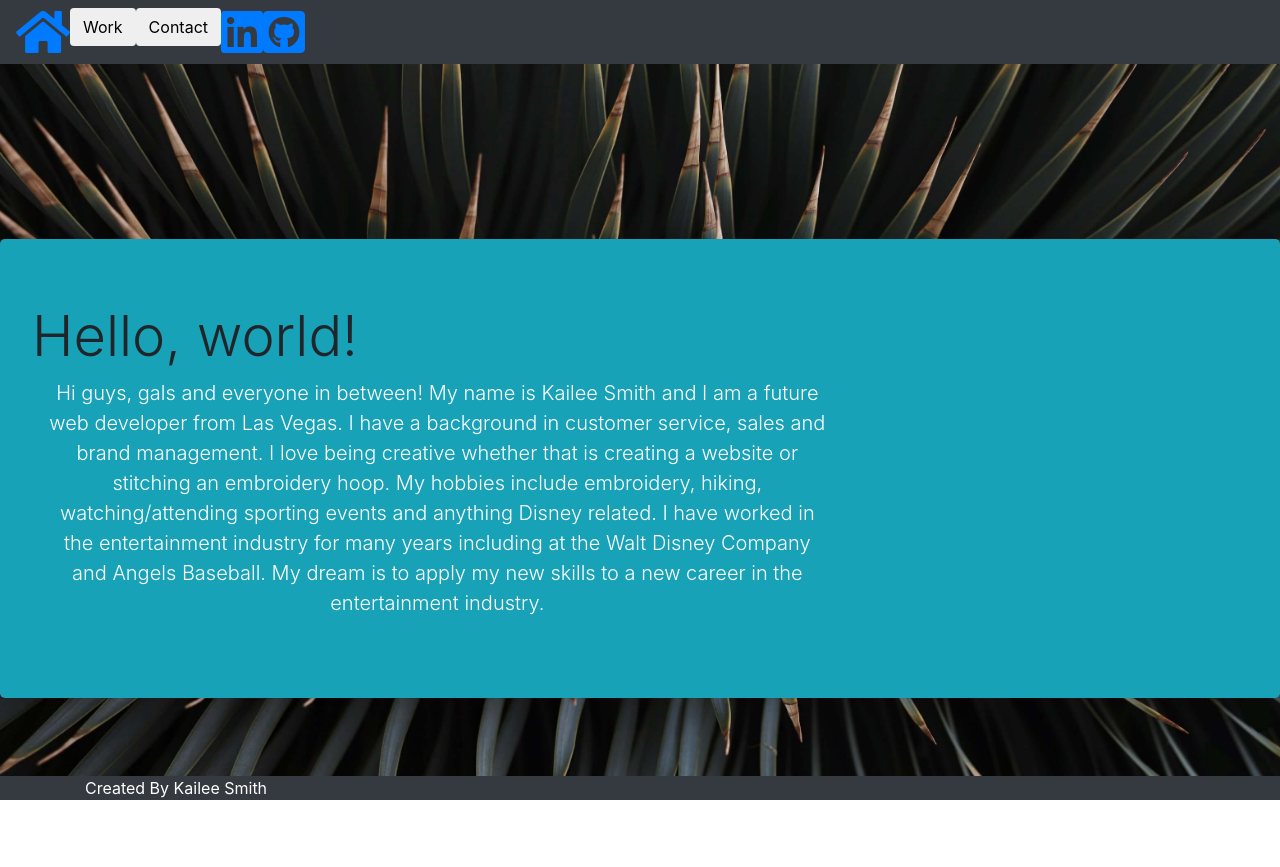
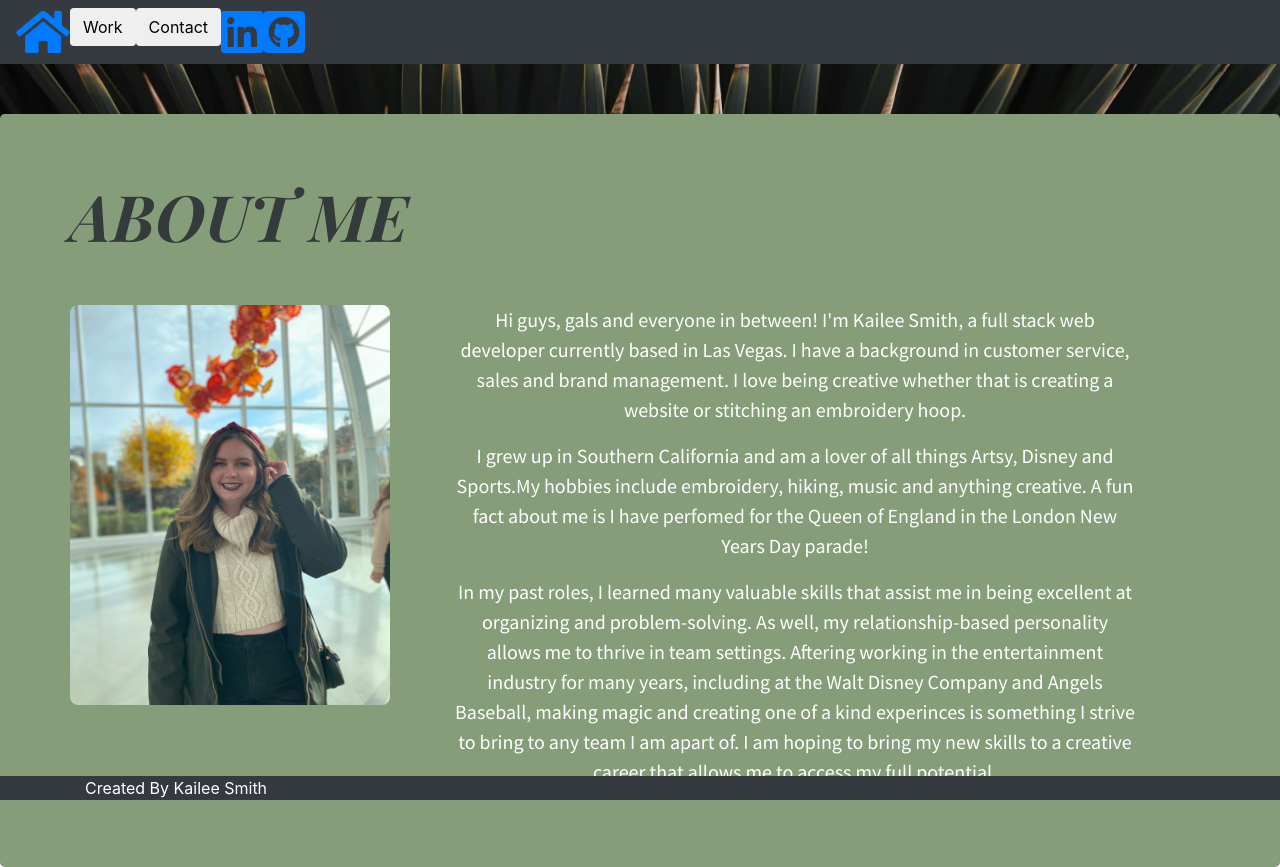
Before and after one commit to kaileesmith/React_Portfolio, a React (Create React App) app: page / in a window 1280 px wide. Before the commit the page ends 800 px from the top, so only its background shows below. Built offline with nearby package versions, Linux system fonts and the light colour scheme.

Commit message:
added more styling and more projects

```diff
--- a/src/App.css
+++ b/src/App.css
@@ -1,6 +1,4 @@
-
-@import url('https://fonts.googleapis.com/css2?family=Raleway:ital,wght@1,800&display=swap');
-
+@import url('https://fonts.googleapis.com/css2?family=Playfair+Display+SC:ital,wght@1,700&family=Source+Sans+Pro&display=swap');
 
 
 .App, .contactCont, .workCont{
@@ -25,13 +23,34 @@ footer{
 .homeBody{
   text-align:center;
   color:#ffffff;
+  padding-left: 50px;
+  font-family: 'Source Sans Pro', sans-serif;
 }
 
-.contactTitle{
-  color:#ffffff;
-  font-family: 'Raleway', sans-serif;
+.contactTitle, .homeTitle, .workTitle{
+  color:#353A3C;
+  font-family: 'Playfair Display SC', serif;
+  font-size: 4.0rem;
+}
+
+.homeTitle, .workTitle{
+  margin-bottom: 30px;
+  text-align: center;
+  padding-bottom: 20px;
 }
 .jumbotron {
-  margin-top: 175px;
+  margin-top: 50px;
+  margin-bottom: 50px;
+background-color: #869D7A;
+    }
 
-    }
+
+.myPic{
+  width: 20rem;
+  height: 25rem;
+  border-radius: 8px;
+}
+
+#carouselControl{
+
+}
--- a/src/Components/Card/WorkContainer.js
+++ b/src/Components/Card/WorkContainer.js
@@ -1,25 +1,52 @@
 import React from 'react';
 import burgerImg from "../../Utils/Eat-Da-Burger.JPG";
+import galaxyImg  from "../../Utils/MainPageExample.png";
+import schedulerImg from "../../Utils/schedulerPicture.JPG";
+import moodImg from "../../Utils/startscreen.JPG";
+import fitnessImg from "../../Utils/Dashboard.JPG";
+import quizImg from "../../Utils/codequiz.JPG";
 
 function ProjectsContainer() {
     return (
         <div className= "workCont">
             <div className= "container">
                 <div className="row">
-                    <div className="jumbotron bg-info">
-                        <h4 className="display-4 contactTitle">My Projects</h4>
+                    <div className="jumbotron">
+                        <h4 className="display-4 workTitle">MY WORK</h4>
                             <main className="col-md-10">
+                            <div className= "container">
                                 <div className="row">
                                     <div id="carouselExampleControls" className="carousel slide" data-ride="carousel">
                                         <div className="carousel-inner">
                                             <div className="carousel-item active">
                                             <img className="d-block w-100" src={burgerImg} alt="First slide"></img>
+                                            <h5>Eat-Da-Burger!</h5>
+                                            <p>This applicationa acts as a burger logger with MySQL, Node, Express, Handlebars and ORM. It allows user to input a burger then select which burger to devour. Once devoured the burger then moves to the devoured list. All burgers inputted are saved to the database.</p>
                                             </div>
                                             <div className="carousel-item">
-                                            <img className="d-block w-100" src="..." alt="Second slide"></img>
+                                            <img className="d-block w-100" src={galaxyImg} alt="Second slide"></img>
+                                            <h5>Galaxy Scheduler</h5>
+                                            <p>A full-stack application designed to make household planning easier while utilizing CRUD functionality and server-side authentication/functionality.</p>
                                             </div>
                                             <div className="carousel-item">
-                                            <img className="d-block w-100" src="..." alt="Third slide"></img>
+                                            <img className="d-block w-100" src={schedulerImg} alt="Third slide"></img>
+                                            <h5>Work Day Scheduler</h5>
+                                            <p>This work day scheduler tracks the current time/date and allows user input for timeslots to be saved via local storage.</p>
+                                            </div>
+                                            <div className="carousel-item">
+                                            <img className="d-block w-100" src={moodImg} alt="Forth slide"></img>
+                                            <h5>Mood Brew</h5>
+                                            <p>A random food and drink generator based off of the users selected mood option for the 3 provided categories at the top of the UI.</p>
+                                            </div>
+                                            <div className="carousel-item">
+                                            <img className="d-block w-100" src={fitnessImg} alt="Fifth slide"></img>
+                                            <h5>Fitness Tracker</h5>
+                                            <p>A fintess tracker that allows a user to create, complete and track workouts. The application utilizes a Mongo database with a Mongoose schema and handles routes with Express.</p>
+                                            </div>
+                                            <div className="carousel-item">
+                                            <img className="d-block w-100" src={quizImg} alt="Sixth slide"></img>
+                                            <h5>Code Quiz</h5>
+                                            <p>A timed quiz that tests a user's knowledge of coding through a vanilla javascript application.</p>
                                             </div>
                                         </div>
                                         <a className="carousel-control-prev" href="#carouselExampleControls" role="button" data-slide="prev">
@@ -32,6 +59,7 @@ function ProjectsContainer() {
                                         </a>
                                     </div>
                                 </div>
+                                </div>
                             </main>
                     </div>
                 </div>
--- a/src/Pages/index.js
+++ b/src/Pages/index.js
@@ -1,17 +1,31 @@
 import React from 'react';
 import Navbar from "../Components/Navbar";
 import Footer from "../Components/Footer";
+import myPic from "../Utils/AboutMePic.jpg";
 
 function Home() {
     return (
     <div className="App">
       <Navbar/>
-            <div className="jumbotron bg-info">
-                <h3 className="display-4">Hello, world!</h3>
-                <aside className="col-md-8">
-                <p className="lead homeBody">Hi guys, gals and everyone in between! My name is Kailee Smith and I am a future web developer from Las Vegas. I have a background in customer service, sales and brand management. I love being creative whether that is creating a website or stitching an embroidery hoop. My hobbies include embroidery, hiking, watching/attending sporting events and anything Disney related. I have worked in the entertainment industry for many years including at the Walt Disney Company and Angels Baseball. My dream is to apply my new skills to a new career in the entertainment industry. </p>
+        <div className="jumbotron">
+        <div className= "container">
+          <div className="row">
+            <h3 className="homeTitle">ABOUT ME</h3>
+          </div>
+            <div className="row">
+              <img className="myPic" src={myPic} alt="Woman standing in museum smiling"></img>
+              <aside className="col-md-8">
+                <p className="lead homeBody">Hi guys, gals and everyone in between! I'm Kailee Smith, a full stack web developer currently based in Las Vegas. I have a background in customer service, sales and brand management. I love being creative whether that is creating a website or stitching an embroidery hoop.
+                </p>
+                <p className="lead homeBody">
+                I grew up in Southern California and am a lover of all things Artsy, Disney and Sports.My hobbies include embroidery, hiking, music and anything creative. A fun fact about me is I have perfomed for the Queen of England in the London New Years Day parade!</p>
+                <p className="lead homeBody">
+                In my past roles, I learned many valuable skills that assist me in being excellent at organizing and problem-solving. As well, my relationship-based personality allows me to thrive in team settings. Aftering working in the entertainment industry for many years, including at the Walt Disney Company and Angels Baseball, making magic and creating one of a kind experinces is something I strive to bring to any team I am apart of. I am hoping to bring my new skills to a creative career that allows me to access my full potential.
+                </p>
                 </aside>
             </div>
+          </div>
+          </div>
       <Footer/>
     </div>
     )
```
Also changed, not shown: src/Utils/Dashboard.JPG (added), src/Utils/codequiz.JPG (added).
